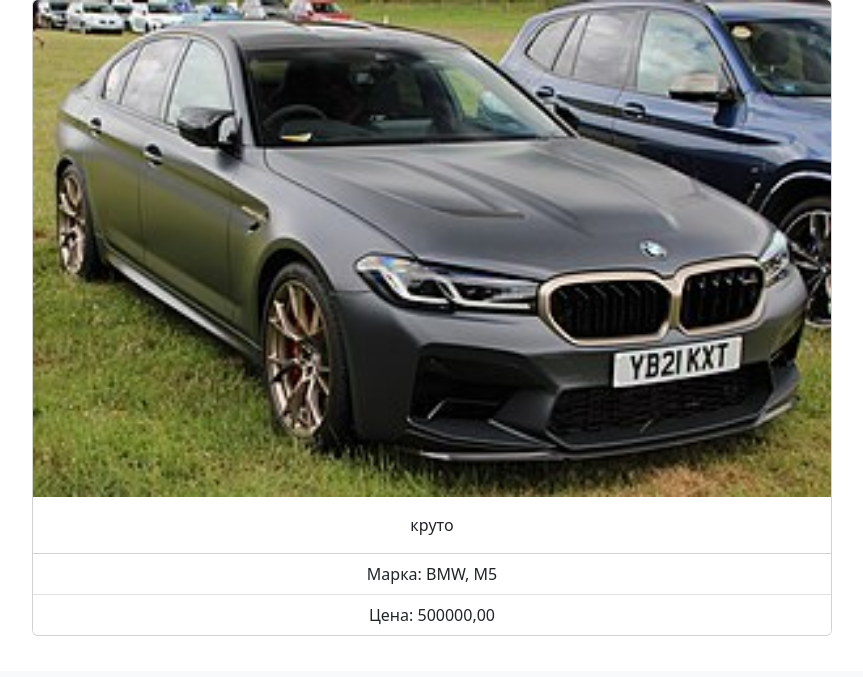
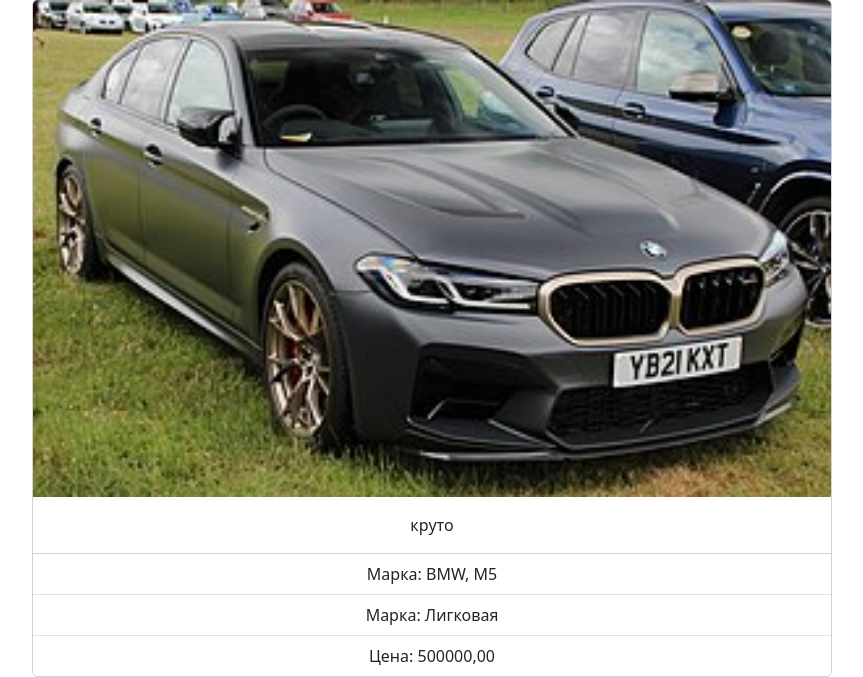
Before and after one commit to Evo-PG/car_marcet_2site, a Django app: page /car/1 in a window 1280 px wide. Shown: the part 129-806 px from the top of the page, without its empty margins (208-1071 px from the left). Before the commit the page ends 765 px from the top, so only its background shows below. Run offline with Django 5.2, Linux system fonts and the light colour scheme; data comes from the database, SQL or seed files in the repository.

Commit message:
car seting

```diff
--- a/app/templates/app/car.html
+++ b/app/templates/app/car.html
@@ -45,6 +45,7 @@
         </div>
         <ul class="list-group list-group-flush">
             <li class="list-group-item">Марка: {{ car.make }}, {{ car.model }}</li>
+            <li class="list-group-item">Марка: {{ car.category_it }}</li>
             <li class="list-group-item">Цена: {{ car.price }}</li>
         </ul>
     </div>
```
